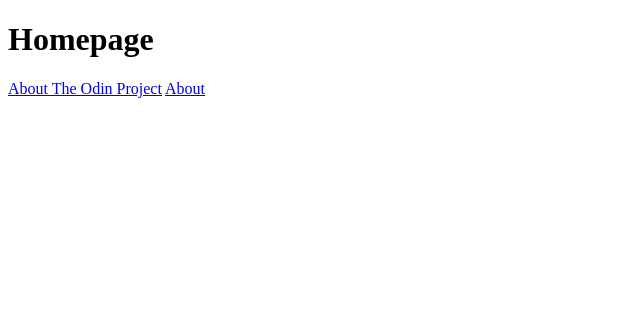
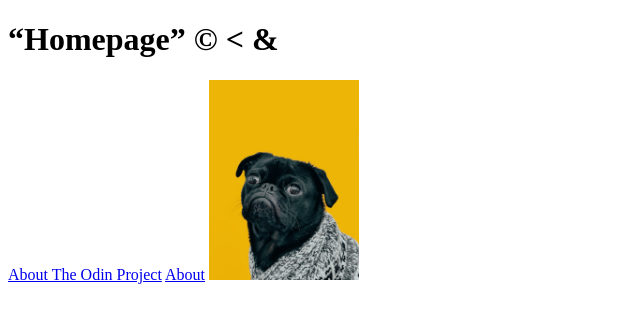
Before and after one commit to yixiaosz/git_test, a plain HTML site: page odin-links-and-images/index.html in a window 1280 px wide. Shown: the whole page, without its empty margins (0-640 px from the left). Drawn offline with Linux system fonts and the light colour scheme.

Commit message:
Add new sample image and edit index.html
Odin-links-and-images/index.html now has a dog image and some special characters in the h1 heading.

```diff
--- a/odin-links-and-images/index.html
+++ b/odin-links-and-images/index.html
@@ -6,9 +6,13 @@
     <title>Document</title>
 </head>
 <body>
-  <h1>Homepage</h1>
-  <a href="https://www.theodinproject.com/about">About The Odin Project</a>
+  <h1>&ldquo;Homepage&rdquo; &copy; &lt; &amp;</h1>
+  <a href="https://www.theodinproject.com/about" target="_blank" rel="noreferrer">About The Odin Project</a>
 
   <a href="about.html">About</a>
+  <img
+    src="dog.jpg"
+    alt="Unsplash dog image"
+    height="200" >
 </body>
 </html>
```
Also changed, not shown: odin-links-and-images/dog.jpg (added).
